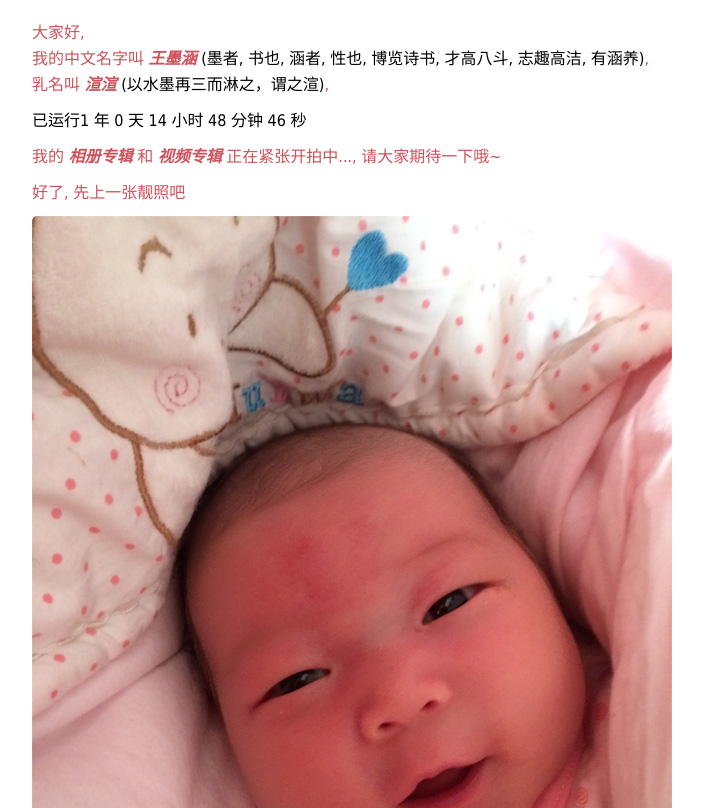
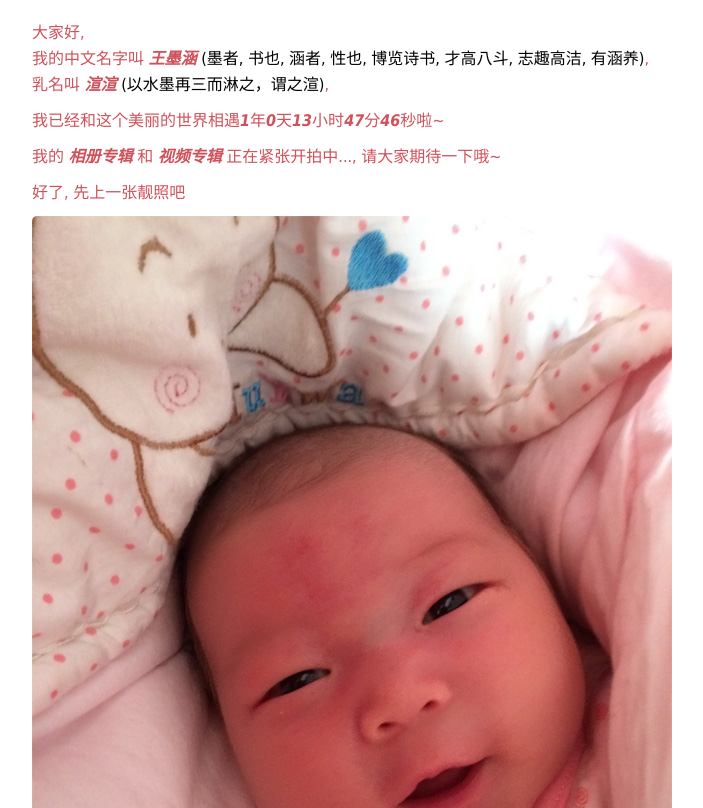
Before and after one commit to iwangmin/wangmohan.com, a plain HTML site: page index.html in a window 1280 px wide. Shown: the top 808 px of the page, without its empty margins (288-991 px from the left). Drawn offline with Linux system fonts and the light colour scheme.

Commit message:
Update index.html

```diff
--- a/index.html
+++ b/index.html
@@ -35,44 +35,42 @@ a:hover{text-decoration:none;}
 	</p>
 
 	<p>
-		<span id="sitetime"></span>
-		<script language=javascript>
-		function siteTime(){
-		window.setTimeout("siteTime()", 1000);
-		var seconds = 1000
-		var minutes = seconds * 60
-		var hours = minutes * 60
-		var days = hours * 24
-		var years = days * 365
+		<a id="showsectime"></a>
+		<script type="text/javascript">
+		function NewDate(str) {
+			var date = new Date(Date.parse(str.replace(/-/g,   "/")));
+			return date;
+		}
+		function showsectime() {
+			var birthDay =NewDate("2014-11-25 23:06:00");
+			var today=new Date();
+			var timeold=today.getTime()-birthDay.getTime();
+			//alert("2014-11-25");
+			var sectimeold=timeold/1000
+			var secondsold=Math.floor(sectimeold);
+			var msPerDay=24*60*60*1000;
 
-		var today = new Date()
-		var todayYear = today.getFullYear()
-		var todayMonth = today.getMonth()
-		var todayDate = today.getDate()
-		var todayHour = today.getHours()
-		var todayMinute = today.getMinutes()
-		var todaySecond = today.getSeconds()
-
-		/* Date.UTC() -- 返回date对象距世界标准时间(UTC)1970年1月1日午夜之间的毫秒数(时间戳)
-		year - 作为date对象的年份，为4位年份值
-		month - 0-11之间的整数，做为date对象的月份
-		day - 1-31之间的整数，做为date对象的天数
-		hours - 0(午夜24点)-23之间的整数，做为date对象的小时数
-		minutes - 0-59之间的整数，做为date对象的分钟数
-		seconds - 0-59之间的整数，做为date对象的秒数
-		microseconds - 0-999之间的整数，做为date对象的毫秒数 */
-		var t1 = Date.UTC(2014,10,25,22,05,00)
-		var t2 = Date.UTC(todayYear,todayMonth,todayDate,todayHour,todayMinute,todaySecond)
-		var diff = t2-t1
-
-		var diffYears = Math.floor(diff/years)
-		var diffDays = Math.floor((diff/days)-diffYears*365)
-		var diffHours = Math.floor((diff-(diffYears*365+diffDays)*days)/hours)
-		var diffMinutes = Math.floor((diff-(diffYears*365+diffDays)*days-diffHours*hours)/minutes)
-		var diffSeconds = Math.floor((diff-(diffYears*365+diffDays)*days-diffHours*hours-diffMinutes*minutes)/seconds)
-		document.getElementById("sitetime").innerHTML=" 已运行"+diffYears+" 年 "+diffDays+" 天 "+diffHours+" 小时 "+diffMinutes+" 分钟 "+diffSeconds+" 秒"
+			var msPerYear=365*24*60*60*1000;
+			var e_Yearsold=timeold/msPerYear;
+			var Yearsold=Math.floor(e_Yearsold);
+			var e_daysold=(Yearsold-e_Yearsold)*-365
+			var daysold=Math.floor(e_daysold);
+			var e_hrsold=(daysold-e_daysold)*-24;
+			var hrsold=numadd0(Math.floor(e_hrsold));
+			var e_minsold=(hrsold-e_hrsold)*-60;
+			var minsold=numadd0(Math.floor((hrsold-e_hrsold)*-60));
+			//alert(minsold);
+			var seconds=numadd0(Math.floor((minsold-e_minsold)*-60)).toString();
+			document.getElementById("showsectime").innerHTML = "我已经和这个美丽的世界相遇<em>"+Yearsold+"</em>年<em>"+daysold+"</em>天<em>"+hrsold+"</em>小时<em>"+minsold+"</em>分<em>"+seconds+"</em>秒啦~";
+			setTimeout(showsectime, 1000);
 		}
-		siteTime()
+		function numadd0(num) {
+			if(num < 10) {
+				num = '0'+num;
+			}
+			return num;
+		}
+		showsectime();
 		</script>
 	</p>
 
```
